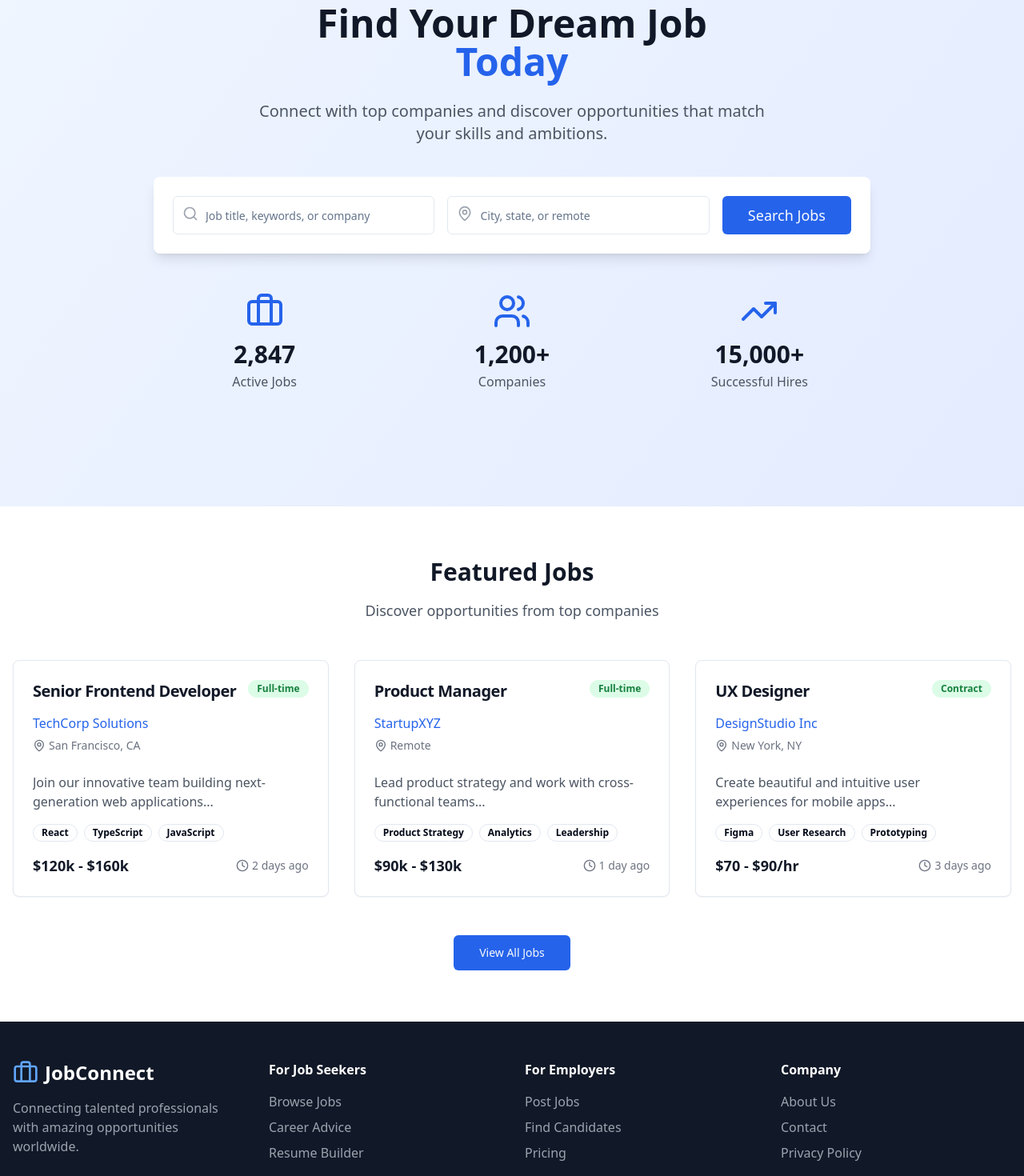
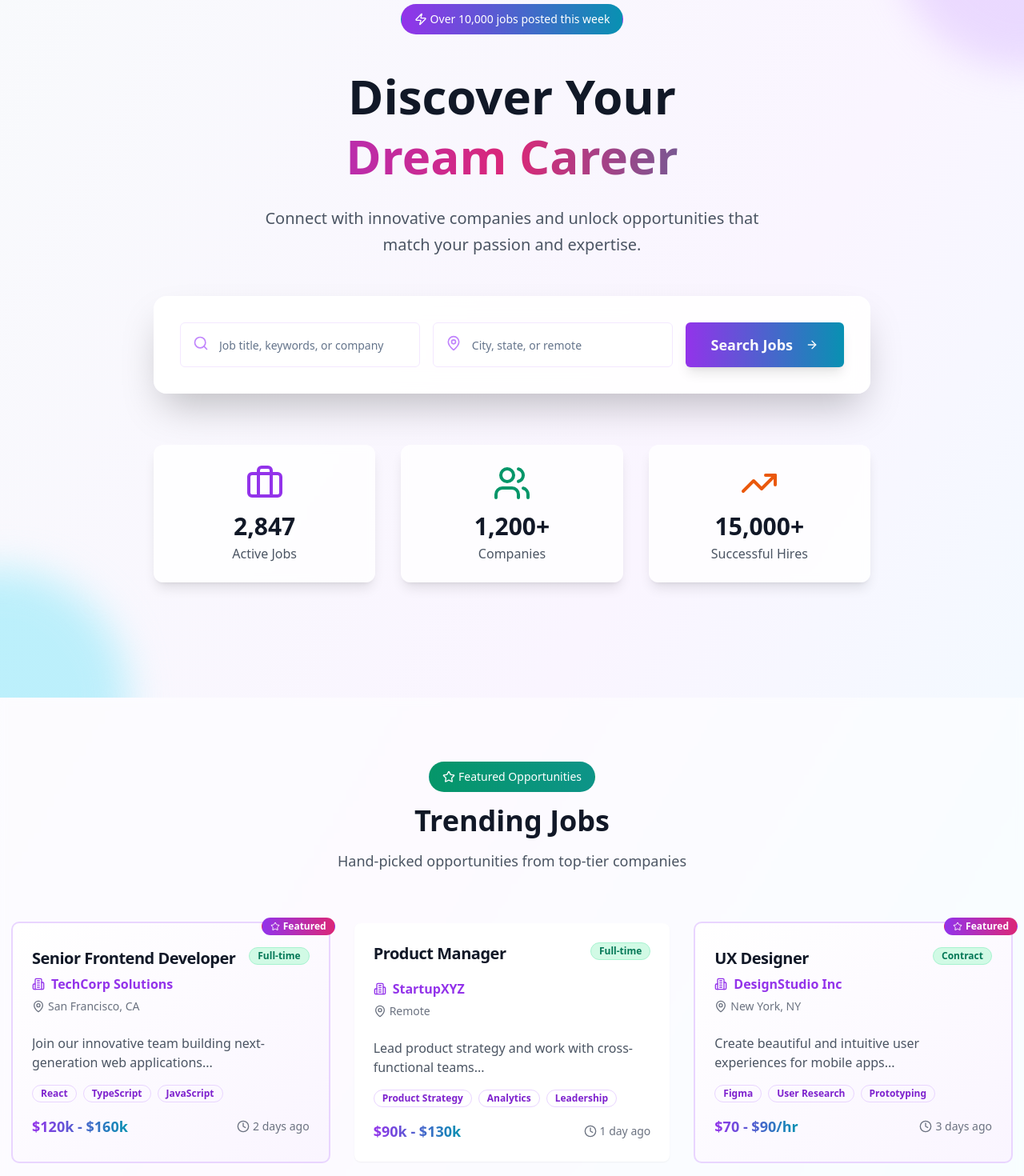
Before and after one commit to Fenet-damena/EthioWork, a React (Vite) app: page / in a window 1280 px wide. Shown: the part 140-1610 px from the top of the page at 80% size. Built offline with nearby package versions, Linux system fonts and the light colour scheme.

Commit message:
Refactor: Improve layout and color scheme
Adjusted the layout and color scheme of the home page for a more modern and professional look.

```diff
--- a/src/pages/Index.tsx
+++ b/src/pages/Index.tsx
@@ -3,7 +3,7 @@ import { Button } from "@/components/ui/button";
 import { Input } from "@/components/ui/input";
 import { Card, CardContent, CardHeader, CardTitle } from "@/components/ui/card";
 import { Badge } from "@/components/ui/badge";
-import { Search, MapPin, Briefcase, Users, TrendingUp, Clock } from "lucide-react";
+import { Search, MapPin, Briefcase, Users, TrendingUp, Clock, Star, Building2, ArrowRight, Zap } from "lucide-react";
 
 const Index = () => {
   const featuredJobs = [
@@ -16,7 +16,8 @@ const Index = () => {
       salary: "$120k - $160k",
       description: "Join our innovative team building next-generation web applications...",
       tags: ["React", "TypeScript", "JavaScript"],
-      posted: "2 days ago"
+      posted: "2 days ago",
+      featured: true
     },
     {
       id: 2,
@@ -27,7 +28,8 @@ const Index = () => {
       salary: "$90k - $130k",
       description: "Lead product strategy and work with cross-functional teams...",
       tags: ["Product Strategy", "Analytics", "Leadership"],
-      posted: "1 day ago"
+      posted: "1 day ago",
+      featured: false
     },
     {
       id: 3,
@@ -38,69 +40,92 @@ const Index = () => {
       salary: "$70 - $90/hr",
       description: "Create beautiful and intuitive user experiences for mobile apps...",
       tags: ["Figma", "User Research", "Prototyping"],
-      posted: "3 days ago"
+      posted: "3 days ago",
+      featured: true
     }
   ];
 
   const stats = [
-    { icon: Briefcase, label: "Active Jobs", value: "2,847" },
-    { icon: Users, label: "Companies", value: "1,200+" },
-    { icon: TrendingUp, label: "Successful Hires", value: "15,000+" }
+    { icon: Briefcase, label: "Active Jobs", value: "2,847", color: "text-purple-600" },
+    { icon: Users, label: "Companies", value: "1,200+", color: "text-emerald-600" },
+    { icon: TrendingUp, label: "Successful Hires", value: "15,000+", color: "text-orange-600" }
   ];
 
   return (
-    <div className="min-h-screen bg-gradient-to-br from-blue-50 to-indigo-100">
+    <div className="min-h-screen bg-gradient-to-br from-slate-50 via-purple-50 to-cyan-50">
       {/* Header */}
-      <header className="bg-white shadow-sm border-b">
+      <header className="bg-white/80 backdrop-blur-md shadow-lg border-b border-purple-100 sticky top-0 z-50">
         <div className="max-w-7xl mx-auto px-4 sm:px-6 lg:px-8">
           <div className="flex justify-between items-center h-16">
             <div className="flex items-center space-x-2">
-              <Briefcase className="h-8 w-8 text-blue-600" />
-              <span className="text-2xl font-bold text-gray-900">JobConnect</span>
+              <div className="bg-gradient-to-r from-purple-600 to-cyan-600 p-2 rounded-xl">
+                <Briefcase className="h-6 w-6 text-white" />
+              </div>
+              <span className="text-2xl font-bold bg-gradient-to-r from-purple-600 to-cyan-600 bg-clip-text text-transparent">
+                JobConnect
+              </span>
             </div>
             <nav className="hidden md:flex space-x-8">
-              <a href="#" className="text-gray-700 hover:text-blue-600 font-medium">Find Jobs</a>
-              <a href="#" className="text-gray-700 hover:text-blue-600 font-medium">Companies</a>
-              <a href="#" className="text-gray-700 hover:text-blue-600 font-medium">Post Job</a>
+              <a href="#" className="text-gray-700 hover:text-purple-600 font-medium transition-colors">Find Jobs</a>
+              <a href="#" className="text-gray-700 hover:text-purple-600 font-medium transition-colors">Companies</a>
+              <a href="#" className="text-gray-700 hover:text-purple-600 font-medium transition-colors">Post Job</a>
             </nav>
             <div className="flex items-center space-x-4">
-              <Button variant="outline">Sign In</Button>
-              <Button className="bg-blue-600 hover:bg-blue-700">Sign Up</Button>
+              <Button variant="outline" className="border-purple-200 hover:bg-purple-50">Sign In</Button>
+              <Button className="bg-gradient-to-r from-purple-600 to-cyan-600 hover:from-purple-700 hover:to-cyan-700 text-white shadow-lg">
+                Sign Up
+              </Button>
             </div>
           </div>
         </div>
       </header>
 
       {/* Hero Section */}
-      <section className="py-20 px-4">
-        <div className="max-w-4xl mx-auto text-center">
-          <h1 className="text-5xl font-bold text-gray-900 mb-6">
-            Find Your Dream Job
-            <span className="text-blue-600 block">Today</span>
+      <section className="py-20 px-4 relative overflow-hidden">
+        {/* Background Elements */}
+        <div className="absolute inset-0 overflow-hidden">
+          <div className="absolute -top-40 -right-40 w-80 h-80 bg-purple-200 rounded-full mix-blend-multiply filter blur-xl opacity-70 animate-pulse"></div>
+          <div className="absolute -bottom-40 -left-40 w-80 h-80 bg-cyan-200 rounded-full mix-blend-multiply filter blur-xl opacity-70 animate-pulse"></div>
+        </div>
+
+        <div className="max-w-4xl mx-auto text-center relative z-10">
+          <div className="mb-6">
+            <Badge className="bg-gradient-to-r from-purple-600 to-cyan-600 text-white px-4 py-2 text-sm font-medium mb-4">
+              <Zap className="h-4 w-4 mr-1" />
+              Over 10,000 jobs posted this week
+            </Badge>
+          </div>
+
+          <h1 className="text-6xl font-bold text-gray-900 mb-6 leading-tight">
+            Discover Your
+            <span className="block bg-gradient-to-r from-purple-600 via-pink-600 to-cyan-600 bg-clip-text text-transparent">
+              Dream Career
+            </span>
           </h1>
-          <p className="text-xl text-gray-600 mb-10 max-w-2xl mx-auto">
-            Connect with top companies and discover opportunities that match your skills and ambitions.
+          <p className="text-xl text-gray-600 mb-12 max-w-2xl mx-auto leading-relaxed">
+            Connect with innovative companies and unlock opportunities that match your passion and expertise.
           </p>
 
           {/* Search Bar */}
-          <div className="bg-white rounded-lg shadow-lg p-6 mb-12">
+          <div className="bg-white/90 backdrop-blur-md rounded-2xl shadow-2xl p-8 mb-16 border border-white/20">
             <div className="flex flex-col md:flex-row gap-4">
               <div className="flex-1 relative">
-                <Search className="absolute left-3 top-3 h-5 w-5 text-gray-400" />
+                <Search className="absolute left-4 top-4 h-5 w-5 text-purple-400" />
                 <Input
                   placeholder="Job title, keywords, or company"
-                  className="pl-10 h-12 text-lg"
+                  className="pl-12 h-14 text-lg border-purple-100 focus:border-purple-300 focus:ring-purple-200"
                 />
               </div>
               <div className="flex-1 relative">
-                <MapPin className="absolute left-3 top-3 h-5 w-5 text-gray-400" />
+                <MapPin className="absolute left-4 top-4 h-5 w-5 text-purple-400" />
                 <Input
                   placeholder="City, state, or remote"
-                  className="pl-10 h-12 text-lg"
+                  className="pl-12 h-14 text-lg border-purple-100 focus:border-purple-300 focus:ring-purple-200"
                 />
               </div>
-              <Button className="h-12 px-8 bg-blue-600 hover:bg-blue-700 text-lg">
+              <Button className="h-14 px-8 bg-gradient-to-r from-purple-600 to-cyan-600 hover:from-purple-700 hover:to-cyan-700 text-lg font-semibold shadow-lg transform hover:scale-105 transition-all duration-200">
                 Search Jobs
+                <ArrowRight className="ml-2 h-5 w-5" />
               </Button>
             </div>
           </div>
@@ -108,10 +133,12 @@ const Index = () => {
           {/* Stats */}
           <div className="grid grid-cols-1 md:grid-cols-3 gap-8 mb-16">
             {stats.map((stat, index) => (
-              <div key={index} className="text-center">
-                <stat.icon className="h-12 w-12 text-blue-600 mx-auto mb-3" />
-                <div className="text-3xl font-bold text-gray-900 mb-1">{stat.value}</div>
-                <div className="text-gray-600">{stat.label}</div>
+              <div key={index} className="text-center group">
+                <div className="bg-white/80 backdrop-blur-sm rounded-xl p-6 shadow-lg hover:shadow-xl transition-all duration-300 transform hover:-translate-y-2">
+                  <stat.icon className={`h-12 w-12 ${stat.color} mx-auto mb-3`} />
+                  <div className="text-3xl font-bold text-gray-900 mb-1">{stat.value}</div>
+                  <div className="text-gray-600">{stat.label}</div>
+                </div>
               </div>
             ))}
           </div>
@@ -119,27 +146,44 @@ const Index = () => {
       </section>
 
       {/* Featured Jobs */}
-      <section className="py-16 px-4 bg-white">
+      <section className="py-20 px-4 bg-white/50 backdrop-blur-sm">
         <div className="max-w-7xl mx-auto">
-          <div className="text-center mb-12">
-            <h2 className="text-3xl font-bold text-gray-900 mb-4">Featured Jobs</h2>
-            <p className="text-gray-600 text-lg">Discover opportunities from top companies</p>
+          <div className="text-center mb-16">
+            <Badge className="bg-gradient-to-r from-emerald-600 to-teal-600 text-white px-4 py-2 text-sm font-medium mb-4">
+              <Star className="h-4 w-4 mr-1" />
+              Featured Opportunities
+            </Badge>
+            <h2 className="text-4xl font-bold text-gray-900 mb-4">Trending Jobs</h2>
+            <p className="text-gray-600 text-lg">Hand-picked opportunities from top-tier companies</p>
           </div>
 
           <div className="grid grid-cols-1 md:grid-cols-2 lg:grid-cols-3 gap-8">
             {featuredJobs.map((job) => (
-              <Card key={job.id} className="hover:shadow-lg transition-shadow duration-300 cursor-pointer">
-                <CardHeader>
-                  <div className="flex justify-between items-start mb-2">
-                    <CardTitle className="text-xl font-semibold text-gray-900 hover:text-blue-600">
+              <Card key={job.id} className={`hover:shadow-2xl transition-all duration-300 cursor-pointer transform hover:-translate-y-2 border-0 ${
+                job.featured ? 'bg-gradient-to-br from-white to-purple-50 ring-2 ring-purple-200' : 'bg-white'
+              }`}>
+                <CardHeader className="relative">
+                  {job.featured && (
+                    <div className="absolute -top-2 -right-2">
+                      <Badge className="bg-gradient-to-r from-purple-600 to-pink-600 text-white">
+                        <Star className="h-3 w-3 mr-1" />
+                        Featured
+                      </Badge>
+                    </div>
+                  )}
+                  <div className="flex justify-between items-start mb-3">
+                    <CardTitle className="text-xl font-bold text-gray-900 hover:text-purple-600 transition-colors">
                       {job.title}
                     </CardTitle>
-                    <Badge variant="secondary" className="text-green-700 bg-green-100">
+                    <Badge variant="secondary" className="bg-emerald-100 text-emerald-700 border-emerald-200">
                       {job.type}
                     </Badge>
                   </div>
-                  <div className="text-blue-600 font-medium">{job.company}</div>
-                  <div className="flex items-center text-gray-500 text-sm mt-1">
+                  <div className="flex items-center text-purple-600 font-semibold mb-2">
+                    <Building2 className="h-4 w-4 mr-2" />
+                    {job.company}
+                  </div>
+                  <div className="flex items-center text-gray-500 text-sm">
                     <MapPin className="h-4 w-4 mr-1" />
                     {job.location}
                   </div>
@@ -148,13 +192,15 @@ const Index = () => {
                   <p className="text-gray-600 mb-4 line-clamp-2">{job.description}</p>
                   <div className="flex flex-wrap gap-2 mb-4">
                     {job.tags.map((tag, index) => (
-                      <Badge key={index} variant="outline" className="text-xs">
+                      <Badge key={index} variant="outline" className="text-xs border-purple-200 text-purple-700">
                         {tag}
                       </Badge>
                     ))}
                   </div>
                   <div className="flex justify-between items-center">
-                    <div className="text-lg font-semibold text-gray-900">{job.salary}</div>
+                    <div className="text-lg font-bold bg-gradient-to-r from-purple-600 to-cyan-600 bg-clip-text text-transparent">
+                      {job.salary}
+                    </div>
                     <div className="flex items-center text-gray-500 text-sm">
                       <Clock className="h-4 w-4 mr-1" />
                       {job.posted}
@@ -165,53 +211,58 @@ const Index = () => {
             ))}
           </div>
 
-          <div className="text-center mt-12">
-            <Button size="lg" className="bg-blue-600 hover:bg-blue-700">
-              View All Jobs
+          <div className="text-center mt-16">
+            <Button size="lg" className="bg-gradient-to-r from-purple-600 to-cyan-600 hover:from-purple-700 hover:to-cyan-700 text-white shadow-lg transform hover:scale-105 transition-all duration-200">
+              Explore All Opportunities
+              <ArrowRight className="ml-2 h-5 w-5" />
             </Button>
           </div>
         </div>
       </section>
 
       {/* Footer */}
-      <footer className="bg-gray-900 text-white py-12">
+      <footer className="bg-gradient-to-r from-gray-900 via-purple-900 to-gray-900 text-white py-16">
         <div className="max-w-7xl mx-auto px-4">
           <div className="grid grid-cols-1 md:grid-cols-4 gap-8">
             <div>
-              <div className="flex items-center space-x-2 mb-4">
-                <Briefcase className="h-8 w-8 text-blue-400" />
-                <span className="text-2xl font-bold">JobConnect</span>
+              <div className="flex items-center space-x-2 mb-6">
+                <div className="bg-gradient-to-r from-purple-400 to-cyan-400 p-2 rounded-xl">
+                  <Briefcase className="h-6 w-6 text-white" />
+                </div>
+                <span className="text-2xl font-bold bg-gradient-to-r from-purple-400 to-cyan-400 bg-clip-text text-transparent">
+                  JobConnect
+                </span>
               </div>
-              <p className="text-gray-400">
-                Connecting talented professionals with amazing opportunities worldwide.
+              <p className="text-gray-300 leading-relaxed">
+                Connecting talented professionals with amazing opportunities worldwide through innovative technology.
               </p>
             </div>
             <div>
-              <h3 className="font-semibold mb-4">For Job Seekers</h3>
-              <ul className="space-y-2 text-gray-400">
-                <li><a href="#" className="hover:text-white">Browse Jobs</a></li>
-                <li><a href="#" className="hover:text-white">Career Advice</a></li>
-                <li><a href="#" className="hover:text-white">Resume Builder</a></li>
+              <h3 className="font-semibold mb-4 text-purple-300">For Job Seekers</h3>
+              <ul className="space-y-3 text-gray-300">
+                <li><a href="#" className="hover:text-purple-300 transition-colors">Browse Jobs</a></li>
+                <li><a href="#" className="hover:text-purple-300 transition-colors">Career Advice</a></li>
+                <li><a href="#" className="hover:text-purple-300 transition-colors">Resume Builder</a></li>
               </ul>
             </div>
             <div>
-              <h3 className="font-semibold mb-4">For Employers</h3>
-              <ul className="space-y-2 text-gray-400">
-                <li><a href="#" className="hover:text-white">Post Jobs</a></li>
-                <li><a href="#" className="hover:text-white">Find Candidates</a></li>
-                <li><a href="#" className="hover:text-white">Pricing</a></li>
+              <h3 className="font-semibold mb-4 text-cyan-300">For Employers</h3>
+              <ul className="space-y-3 text-gray-300">
+                <li><a href="#" className="hover:text-cyan-300 transition-colors">Post Jobs</a></li>
+                <li><a href="#" className="hover:text-cyan-300 transition-colors">Find Candidates</a></li>
+                <li><a href="#" className="hover:text-cyan-300 transition-colors">Pricing</a></li>
               </ul>
             </div>
             <div>
-              <h3 className="font-semibold mb-4">Company</h3>
-              <ul className="space-y-2 text-gray-400">
-                <li><a href="#" className="hover:text-white">About Us</a></li>
-                <li><a href="#" className="hover:text-white">Contact</a></li>
-                <li><a href="#" className="hover:text-white">Privacy Policy</a></li>
+              <h3 className="font-semibold mb-4 text-emerald-300">Company</h3>
+              <ul className="space-y-3 text-gray-300">
+                <li><a href="#" className="hover:text-emerald-300 transition-colors">About Us</a></li>
+                <li><a href="#" className="hover:text-emerald-300 transition-colors">Contact</a></li>
+                <li><a href="#" className="hover:text-emerald-300 transition-colors">Privacy Policy</a></li>
               </ul>
             </div>
           </div>
-          <div className="border-t border-gray-800 mt-8 pt-8 text-center text-gray-400">
+          <div className="border-t border-gray-700 mt-12 pt-8 text-center text-gray-400">
             <p>&copy; 2024 JobConnect. All rights reserved.</p>
           </div>
         </div>
```
